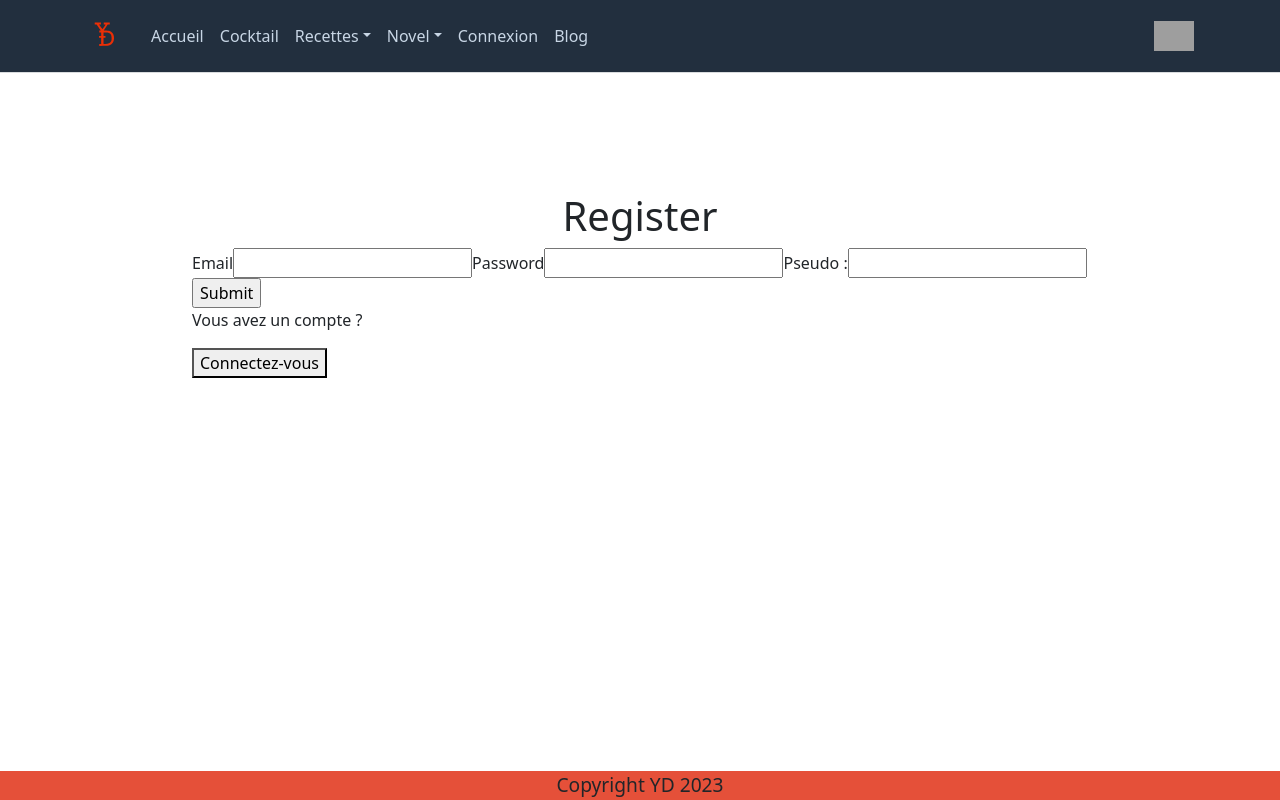
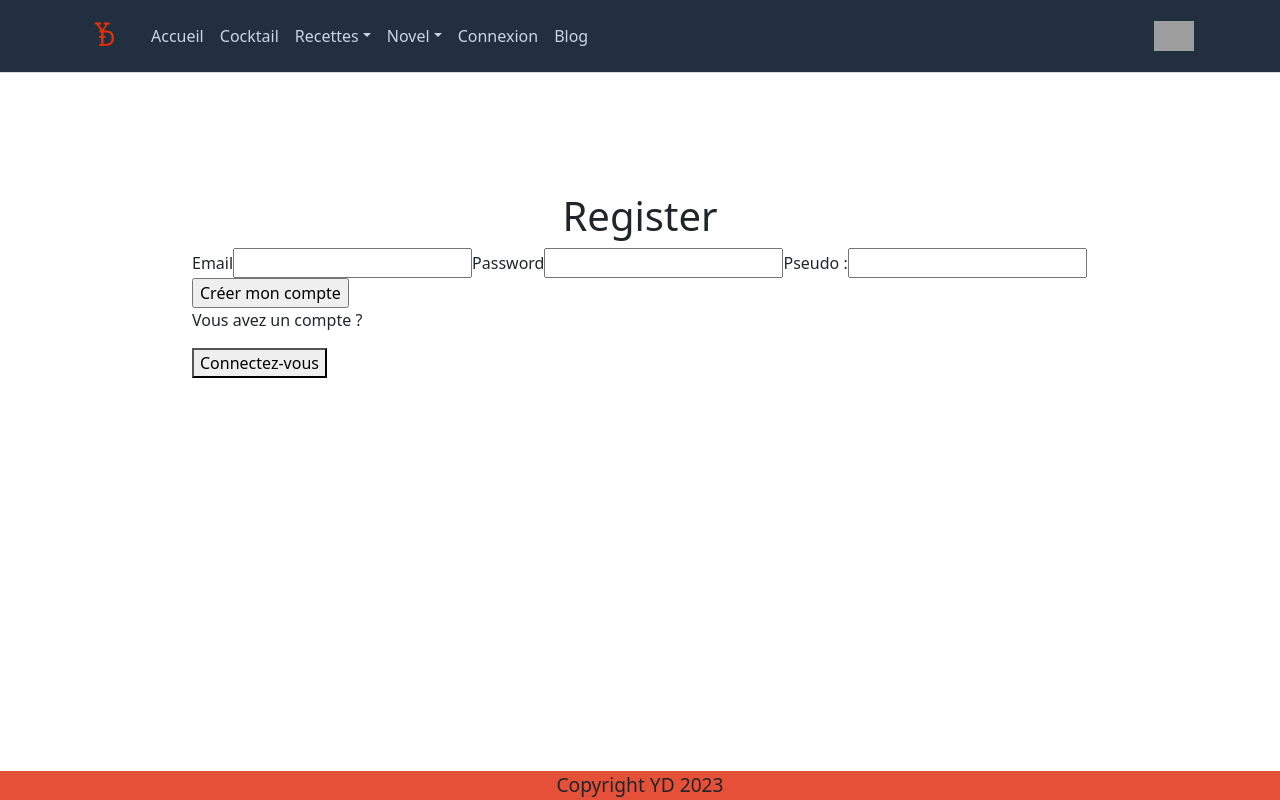
Before and after one commit to Koro0/my_books_frontend, a React (Create React App) app: page /Connexion in a window 1280 px wide. Both pictures are taken after a click on the button "Inscrivez-vous". Built offline with nearby package versions, Linux system fonts and the light colour scheme; grey boxes are pictures that could not be loaded.

Commit message:
change regex

```diff
--- a/src/components/Connexion/Register.component.tsx
+++ b/src/components/Connexion/Register.component.tsx
@@ -29,7 +29,7 @@ export default function Register() {
       onSubmit={handleSubmit(onSubmit)}
     >
       <label>Email</label>
-      <input {...register("email", {required: true, pattern: /^[\w-\.]+@([\w-]+\.)+[\w-]{2,4}$/g})} defaultValue="" />
+      <input {...register("email", {required: true, pattern: /^[\w-]+@([\w-]+\.)+[\w-]{2,4}$/i,})} defaultValue="" />
       {errors.email && <p className="errorMsg">Email is required</p>}
       <label>Password</label>
       <input
@@ -41,7 +41,7 @@ export default function Register() {
         {...register("pseudo", { required: true, minLength: 5, maxLength: 20 })}
       />
       {errors.pseudo && <p className="errorMsg">User Name is required</p>}
-      <input type="submit" />
+      <input type="submit" value={"Créer mon compte"}/>
     </form>
   );
 }
```
